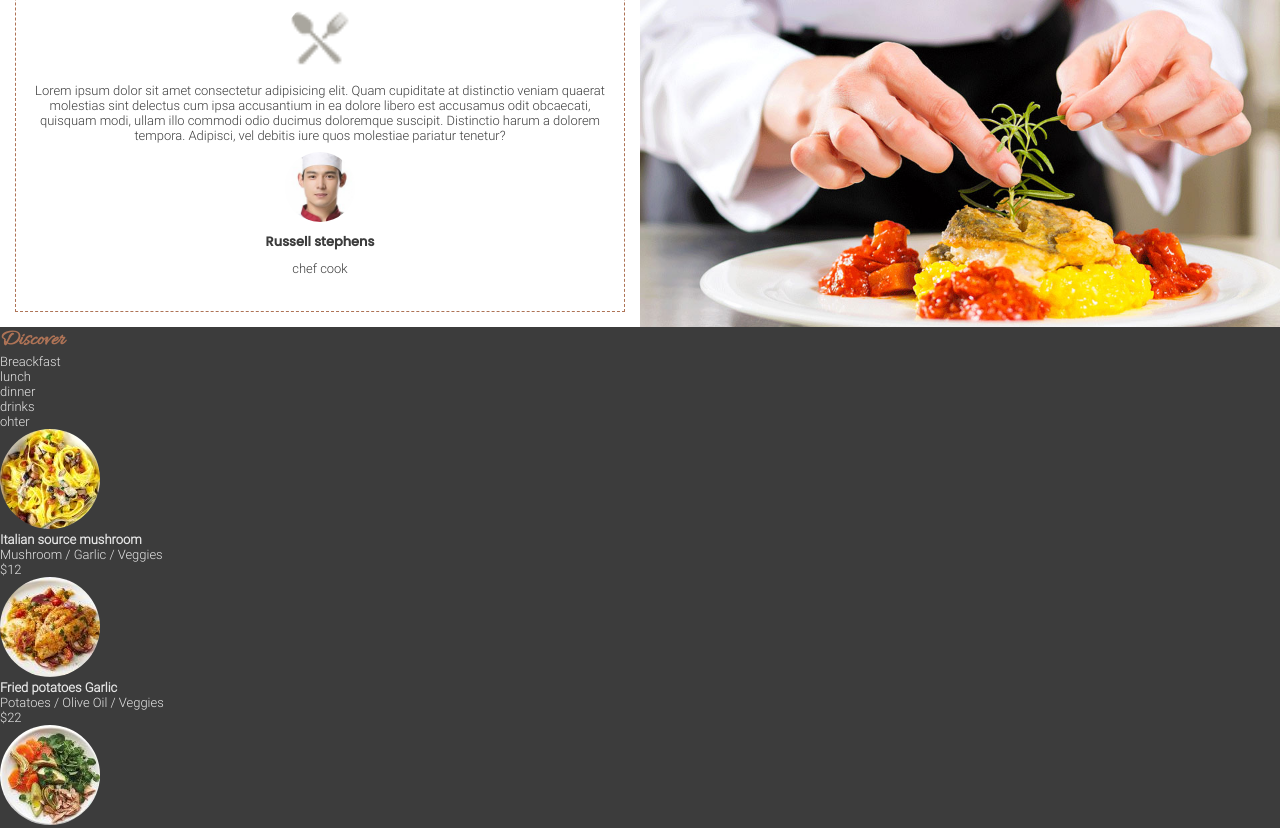
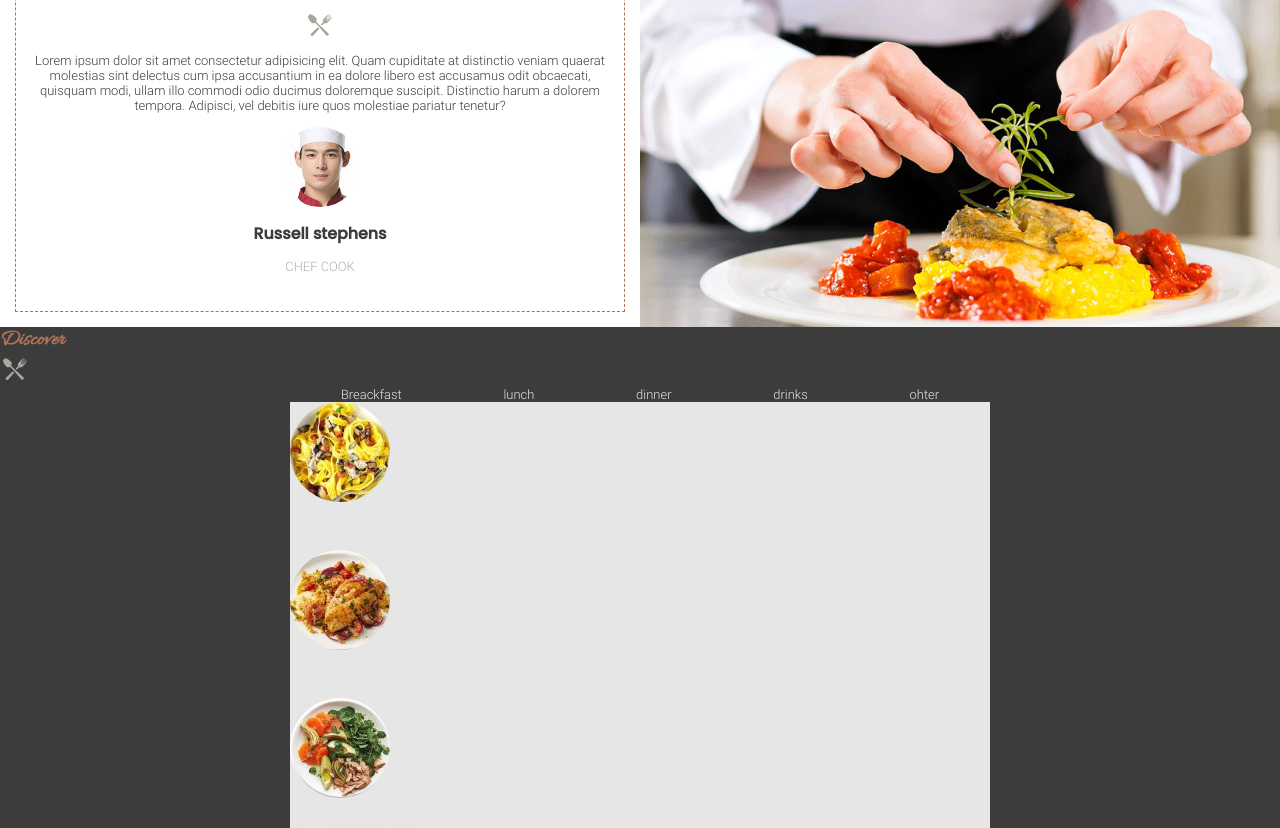
Before and after one commit to StevenJamet/leResto-sass, a plain HTML site: page index.html in a window 1280 px wide. Shown: the part 803-1631 px from the top of the page. Drawn offline with Linux system fonts and the light colour scheme.

Commit message:
site avancé à la presentation du menu

```diff
--- a/assets/styles/_main.scss
+++ b/assets/styles/_main.scss
@@ -1,3 +1,5 @@
+/*************section 1 presentation du chef Russel**************/
+
 .section1{
     display: grid;
     grid-template-columns: 50% 50%;
@@ -26,16 +28,17 @@
             color: var(--black);
             text-align: center;
         }
-        img{
-            width: 70px;
-        }
+
         h6{
             color: var(--black);
             font-weight: bold;
             font-family: "poppins", sans-serif;
-            p{
-                text-transform: uppercase;
-            }
+            font-size: 1.1rem;
+        }
+        .chef{
+            color: var(--grey);
+            text-transform: uppercase;
+            font-size: 0.9rem;
         }
 
     }
@@ -43,3 +46,17 @@
         background: url(/assets/img/store-01.jpg) center/cover;
     }
 }
+/**************section 2 présentation du menu ***************/
+.menu-container{
+    max-width: 700px;
+    margin: 0 auto;
+    ul{
+        display: flex;
+        justify-content: space-around;
+    }
+    .card{
+        background: var(--white);
+
+    }
+
+}
--- a/assets/styles/_settings.scss
+++ b/assets/styles/_settings.scss
@@ -13,8 +13,9 @@
 }
 :root{
     --gold : rgb(174, 115, 86);
+    --black : rgb(60, 60, 60);
+    --grey : rgb(175, 175, 175);
     --white : rgb(230, 230, 230);
-    --black : rgb(60, 60, 60);
 }
 
 *{
@@ -42,3 +43,9 @@
 img{
     border-radius: 100px
 }
+.spoon{
+    width: 30px;
+}
+.photo{
+    width: 80px;
+}
--- a/index.html
+++ b/index.html
@@ -42,18 +42,19 @@
         <section class="section1">
             <div class="left-part">
                 <h2 class="tittle">Discover<br><strong>our store</strong></h2>
-                <img src="/assets/img/ic-plate.png" alt="spoon and fork">
+                <img class="spoon" src="/assets/img/ic-plate.png" alt="spoon and fork">
                 <p>Lorem ipsum dolor sit amet consectetur adipisicing elit. Quam cupiditate at distinctio veniam quaerat molestias sint delectus cum ipsa accusantium in ea dolore libero est accusamus odit obcaecati, quisquam modi, ullam illo commodi odio ducimus doloremque suscipit. Distinctio harum a dolorem tempora. Adipisci, vel debitis iure quos molestiae pariatur tenetur?</p>
-                <img src="./assets/img/avatar-01.jpg" alt="Russell Stephens">
+                <img class="photo avatar1" src="./assets/img/avatar-01.jpg" alt="Russell Stephens">
                 <h6>Russell stephens</h6>
-                <p>chef cook</p>
+                <p class="chef">chef cook</p>
             </div>
             <div class="right-part">
             </div>
         </section>
         <section class="menu">
             <h2 class="tittle">Discover</h2>
-            <span class="logo"></span>
+            <img class="spoon" src="/assets/img/ic-plate.png" alt="spoon and fork">
+            <div class="menu-container">
                 <nav>
                     <ul>
                         <li>Breackfast</li>
@@ -196,7 +197,7 @@
                 </div>
             </div>
             <div>
-                <img src="./assets/img/avatar-02.jpg" alt="chief cook women">
+                <img class="photo avatar2" src="./assets/img/avatar-02.jpg" alt="chief cook women">
                 <p><strong>"</strong> ipsum dolor sit, amet consectetur adipisicing elit. Amet, non error, optio repudiandae dolore, alias nam sapiente sequi inventore incidunt velit ipsum earum nobis delectus voluptates ex distinctio magni ipsa eaque laudantium quis. Saepe rem temporibus aut exercitationem nihil perferendis, dolore error ut cum dolorem tempora laborum distinctio facilis.<strong>"</strong></p>
                 <h4>Russel Stephens</h4>
                 <h5>CEO - Headpassion</h5>
```
Also changed, not shown: index.css, 1 other file. Lines whose indentation alone changed are shown as unchanged.
